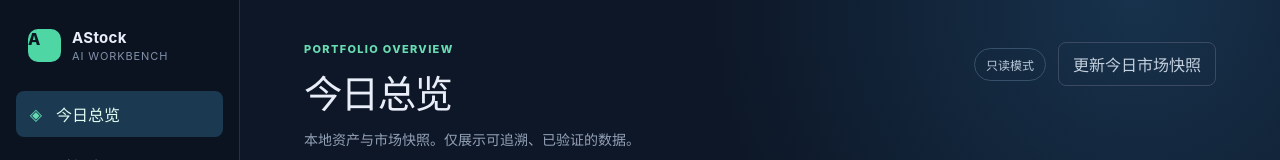
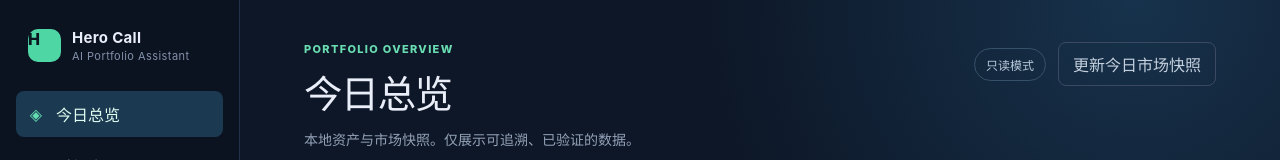
Before and after one commit to Jerry0103-prgd/herocall, a React (Vite) app in the folder frontend/: page / in a window 1280 px wide. Shown: the top 160 px of the page. Built offline with nearby package versions, Linux system fonts and the light colour scheme.

Commit message:
v1.0.0-ui-brand-alignment

```diff
--- a/frontend/src/components/Sidebar.tsx
+++ b/frontend/src/components/Sidebar.tsx
@@ -30,10 +30,10 @@ export function Sidebar({ activePage, onNavigate }: SidebarProps) {
   return (
     <aside className="sidebar" aria-label="主导航">
       <div className="brand">
-        <span className="brand-mark" aria-hidden="true">A</span>
+        <span className="brand-mark" aria-hidden="true">H</span>
         <div>
-          <strong>AStock</strong>
-          <span>AI Workbench</span>
+          <strong>Hero Call</strong>
+          <span>AI Portfolio Assistant</span>
         </div>
       </div>
 
--- a/frontend/src/pages/ReviewPage.tsx
+++ b/frontend/src/pages/ReviewPage.tsx
@@ -114,7 +114,7 @@ export function ReviewPage() {
           <h1 id="review-title">仓位复盘</h1>
           <p>仅汇总本地 Portfolio、市场快照和持仓关联资讯；AI 仅作结构化解释，不提供预测或买卖建议。</p>
         </div>
-        <div className="review-actions"><label>复盘日期<input aria-label="复盘日期" onChange={(event) => setReviewDate(event.target.value)} type="date" value={reviewDate} /></label><button className="primary-button" disabled={isGenerating} onClick={() => void generate()} type="button">{isGenerating ? "正在生成…" : "生成当日复盘"}</button></div>
+        <div className="review-actions"><label>复盘日期<input aria-label="复盘日期" onChange={(event) => setReviewDate(event.target.value)} type="date" value={reviewDate} /></label><button className="primary-button review-generate-button" disabled={isGenerating} onClick={() => void generate()} type="button">{isGenerating ? "正在生成…" : "生成AI复盘"}</button></div>
       </header>
 
       {message ? <p className="notice" role="status">{message}</p> : null}
--- a/frontend/src/pages/SettingsPage.tsx
+++ b/frontend/src/pages/SettingsPage.tsx
@@ -194,7 +194,7 @@ export function SettingsPage() {
 
       <section className="settings-section" aria-labelledby="backup-title">
         <div className="section-heading"><div><p className="section-kicker">Backup</p><h2 id="backup-title">本地备份</h2></div></div>
-        <div className="settings-card backup-card"><div><strong>SQLite 数据库备份</strong><p>备份文件保存在 Documents/AStock-AI-Workbench/backups，不覆盖已有备份。</p></div><button className="secondary-button" disabled={isBackingUp} onClick={() => void backup()} type="button">{isBackingUp ? "正在备份…" : "立即备份"}</button></div>
+        <div className="settings-card backup-card"><div><strong>SQLite 数据库备份</strong><p>备份文件保存在本机 Documents 下的应用备份目录，不覆盖已有备份。</p></div><button className="secondary-button" disabled={isBackingUp} onClick={() => void backup()} type="button">{isBackingUp ? "正在备份…" : "立即备份"}</button></div>
       </section>
     </section>
   );
--- a/frontend/src/styles.css
+++ b/frontend/src/styles.css
@@ -19,7 +19,7 @@ button { font: inherit; }
 .brand-mark { display: grid; width: 33px; height: 33px; place-items: center; border-radius: 10px; background: #4ed6a5; color: #0a1620; font-weight: 800; }
 .brand strong, .brand span { display: block; }
 .brand strong { font-size: 15px; letter-spacing: .02em; }
-.brand div span { margin-top: 2px; color: #8291aa; font-size: 11px; letter-spacing: .08em; text-transform: uppercase; }
+.brand div span { margin-top: 2px; color: #8291aa; font-size: 11px; letter-spacing: .04em; }
 
 .navigation { display: grid; gap: 6px; }
 .navigation-item { display: flex; align-items: center; gap: 12px; width: 100%; padding: 11px 12px; border: 0; border-radius: 8px; background: transparent; color: #9dabc0; cursor: pointer; text-align: left; transition: background .15s ease, color .15s ease; }
@@ -148,7 +148,8 @@ tbody tr:hover { background: #142138; }
 .review-page { background: radial-gradient(circle at 82% 0%, #17324b 0, transparent 33%), #0d1727; }
 .review-actions { display: flex; align-items: end; gap: 10px; }
 .review-actions label { display: grid; gap: 6px; color: #91a0b6; font-size: 11px; }
-.review-actions input { padding: 8px 10px; border: 1px solid #3b4b64; border-radius: 8px; background: #0c1626; color: #eaf1f9; }
+.review-actions input { box-sizing: border-box; width: 11.5rem; min-width: 11.5rem; min-height: 40px; padding: 8px 10px; border: 1px solid #3b4b64; border-radius: 8px; background: #0c1626; color: #eaf1f9; font-variant-numeric: tabular-nums; }
+.review-generate-button { display: inline-flex; align-items: center; justify-content: center; min-width: 132px; min-height: 40px; padding-inline: 18px; white-space: nowrap; }
 .review-state { border: 1px solid #263650; border-radius: 12px; background: rgb(15 27 45 / 88%); }
 .review-content, .review-section { display: grid; gap: 14px; }
 .review-content { gap: 35px; }
```
